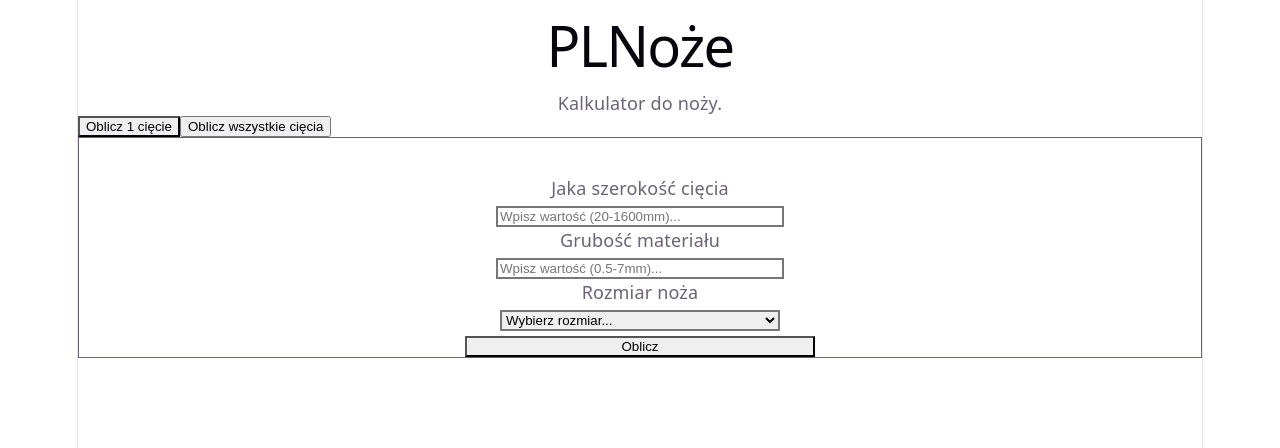
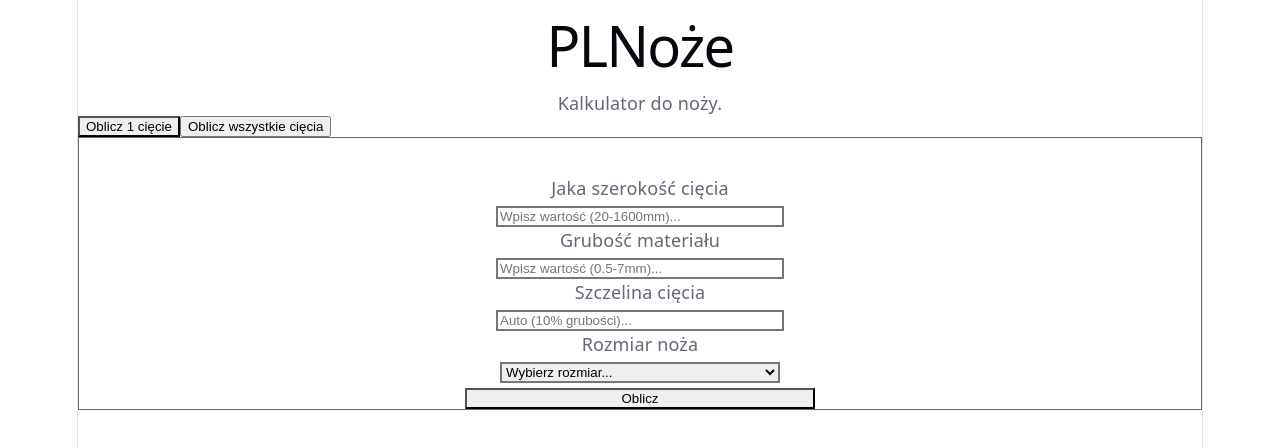
Before and after one commit to bartek111111-netizen/PLN, a Vue app: page / in a window 1280 px wide. Shown: the top 448 px of the page. Built offline with nearby package versions, Linux system fonts and the light colour scheme.

Commit message:
logic update for 1 cut and visuals

```diff
--- a/src/App.vue
+++ b/src/App.vue
@@ -1,11 +1,11 @@
 <script setup lang="ts">
-import { ref, onMounted } from 'vue'
+import { ref, watch, onMounted } from 'vue'
 import { useCalculatorStore } from './stores/calculatorStore'
 import { useToastStore } from './stores/toastStore'
 import Toast from './components/Toast.vue'
 import { panel1Schema } from './validation/panel1Schema'
 import { z } from 'zod'
-import type { LayoutItem } from './stores/calculatorStore'
+import type { LayoutItem, CutResult } from './stores/calculatorStore'
 
 const store = useCalculatorStore()
 const toastStore = useToastStore()
@@ -22,7 +22,7 @@ const getLayout = (layout: LayoutItem[] | null) => {
       position
     }
 
-    if (item.type === 'knife' || item.type === 'gum') {
+    if (['knife', 'gum', 'gap', 'spacer'].includes(item.type)) {
       scaled.width = item.size || item.width || 0
       position += scaled.width
     } else if (item.type === 'spacers') {
@@ -32,6 +32,11 @@ const getLayout = (layout: LayoutItem[] | null) => {
 
     return scaled
   })
+}
+
+const getGumColor = (color?: string) => {
+  const map: Record<string, string> = { blue: '#3b82f6', red: '#ef4444', yellow: '#eab308' }
+  return map[color || 'blue'] || '#3b82f6'
 }
 
 const switchPanel = (panelNumber: number) => {
@@ -60,6 +65,14 @@ const calculatePanel = (panelNumber: number) => {
     store.saveToStorage()
   }
 }
+
+watch(() => store.panels.panel1.field2, () => {
+  store.autoCalculateGap()
+})
+
+watch(() => store.panels.panel1.field4, () => {
+  store.setGapOverridden(true)
+})
 
 onMounted(() => {
   store.loadFromStorage()
@@ -135,6 +148,16 @@ onMounted(() => {
                >
              </div>
              <div>
+               <label class="block text-slate-200 font-semibold mb-2 text-sm">Szczelina cięcia</label>
+               <input
+                 v-model="store.panels.panel1.field4"
+                 type="number"
+                 step="0.1"
+               class="w-[280px] inline-block px-3 py-1.5 bg-slate-900 border-2 border-slate-600 rounded-lg text-slate-100 text-sm focus:outline-none focus:border-blue-500 focus:ring-2 focus:ring-blue-500/20 transition"
+                  placeholder="Auto (10% grubości)..."
+               >
+             </div>
+             <div>
                <label class="block text-slate-200 font-semibold mb-2 text-sm">Rozmiar noża</label>
                <select
                   v-model="store.panels.panel1.field3"
@@ -160,54 +183,49 @@ onMounted(() => {
             enter-to-class="opacity-100 transform translate-y-0"
           >
            <div v-if="store.showResult1" class="mt-4 p-5 bg-gradient-to-r from-blue-900/40 to-cyan-900/40 rounded-xl">
-              <!-- Visualization -->
-              <div v-if="Array.isArray(store.panel1Result)" class="mt-4 flex flex-col items-center justify-center w-full">
-                <p class="text-slate-200 font-semibold mb-4 text-sm">Wizualizacja złożenia:</p>
+               <div v-if="store.panel1Result && store.panel1Result.cut" class="mt-4 flex flex-col items-center justify-center w-full gap-6">
+                 <!-- Cięcie (Cut) -->
+                 <div class="w-full">
+                   <p class="text-slate-200 font-semibold mb-2 text-sm">
+                     Cięcie: <span class="text-blue-300">{{ store.panel1Result.cutWidth.toFixed(1) }}mm</span>
+                   </p>
                    <div class="flex justify-center">
-                  <svg :viewBox="`0 0 ${store.lastWidth1!} 150`" :style="{ width: `${store.lastWidth1! * 4.5}px`, height: '100px' }" class="bg-slate-900 rounded-lg border border-slate-700">
-                  <g v-for="(item, index) in getLayout(store.panel1Result)" :key="index">
-                    <!-- Knives (gray) -->
-                    <rect v-if="item.type === 'knife'"
-                       :x="item.position!"
-                       y="30"
-                       :width="item.width!"
-                      height="90"
-                      fill="#808080"
-                      stroke="#ffffff"
-                      stroke-width="1"/>
+                     <svg
+                       :viewBox="`0 0 ${store.panel1Result.cutWidth} 120`"
+                       :style="{ width: `${store.panel1Result.cutWidth * 4}px`, height: '80px' }"
+                       class="bg-slate-900 rounded-lg border border-slate-700"
+                     >
+                     <g v-for="(item, index) in getLayout(store.panel1Result.cut)" :key="'cut-'+index">
+                       <rect v-if="item.type === 'knife'" :x="item.position!" y="20" :width="item.width!" height="80" fill="#808080" stroke="#ffffff" stroke-width="1"/>
+                       <rect v-if="item.type === 'gum'" :x="item.position!" y="25" :width="item.width!" height="70" :fill="getGumColor(item.color)" stroke="#ffffff" stroke-width="1" opacity="0.8"/>
+                       <rect v-if="item.type === 'spacers'" :x="item.position!" y="35" :width="item.width!" height="50" fill="#a0a0a0" stroke="#ffffff" stroke-width="1" opacity="0.7"/>
+                       <text v-if="item.type === 'spacers'" :x="item.position! + item.width! / 2" y="65" text-anchor="middle" fill="#ffffff" font-size="8">D{{ item.width!.toFixed(1) }}</text>
+                     </g>
+                     </svg>
+                   </div>
+                 </div>
 
-                    <!-- Gums (colored) -->
-                   <rect v-if="item.type === 'gum'"
-                       :x="item.position!"
-                       y="35"
-                       :width="item.width!"
-                      height="80"
-                      :fill="item.color === 'blue' ? '#3b82f6' : item.color"
-                      stroke="#ffffff"
-                      stroke-width="1"
-                      opacity="0.8"/>
-
-                    <!-- Spacers -->
-                   <rect v-if="item.type === 'spacers'"
-                       :x="item.position!"
-                       y="48"
-                       :width="item.width!"
-                      height="54"
-                      fill="#a0a0a0"
-                      stroke="#ffffff"
-                      stroke-width="1"
-                      opacity="0.7"/>
-                   <text v-if="item.type === 'spacers'"
-                       :x="item.position! + item.width! / 2"
-                       y="80"
-                       text-anchor="middle"
-                       fill="#ffffff"
-                       font-size="8">
-                       D{{ item.width!.toFixed(1) }}
-                    </text>
+                 <!-- Dystans cięcia (Spacing) -->
+                 <div class="w-full">
+                   <p class="text-slate-200 font-semibold mb-2 text-sm">
+                     Dystans cięcia: <span class="text-cyan-300">{{ store.panel1Result.spacingWidth.toFixed(1) }}mm</span>
+                   </p>
+                   <div class="flex justify-center">
+                     <svg
+                       :viewBox="`0 0 ${store.panel1Result.spacingWidth} 120`"
+                       :style="{ width: `${store.panel1Result.spacingWidth * 4}px`, height: '80px' }"
+                       class="bg-slate-900 rounded-lg border border-slate-700"
+                     >
+                     <g v-for="(item, index) in getLayout(store.panel1Result.spacing)" :key="'spacing-'+index">
+                       <rect v-if="item.type === 'spacer'" :x="item.position!" y="35" :width="item.width!" height="50" fill="#5a6a7a" stroke="#ffffff" stroke-width="1" opacity="0.7"/>
+                        <text v-if="item.type === 'spacer'" :x="item.position! + item.width! / 2" y="65" text-anchor="middle" fill="#ffffff" font-size="8">D{{ item.width!.toFixed(1) }}</text>
+                       <rect v-if="item.type === 'gap'" :x="item.position!" y="20" :width="item.width!" height="80" fill="none" stroke="#ffffff" stroke-width="1" stroke-dasharray="3,3" opacity="0.5"/>
+                       <rect v-if="item.type === 'gum'" :x="item.position!" y="25" :width="item.width!" height="70" :fill="getGumColor(item.color)" stroke="#ffffff" stroke-width="1" opacity="0.8"/>
+                       <rect v-if="item.type === 'spacers'" :x="item.position!" y="35" :width="item.width!" height="50" fill="#a0a0a0" stroke="#ffffff" stroke-width="1" opacity="0.7"/>
+                       <text v-if="item.type === 'spacers'" :x="item.position! + item.width! / 2" y="65" text-anchor="middle" fill="#ffffff" font-size="8">D{{ item.width!.toFixed(1) }}</text>
                      </g>
-
                      </svg>
+                   </div>
                  </div>
                </div>
                <!-- Text fallback -->
--- a/src/stores/calculatorStore.ts
+++ b/src/stores/calculatorStore.ts
@@ -4,10 +4,11 @@ interface PanelState {
   field1: string
   field2: string
   field3: string
+  field4: string
 }
 
 export interface LayoutItem {
-  type: 'knife' | 'gum' | 'spacers'
+  type: 'knife' | 'gum' | 'spacers' | 'gap' | 'spacer'
   size?: number
   totalWidth?: number
   color?: string
@@ -15,17 +16,90 @@ export interface LayoutItem {
   position?: number
 }
 
-export interface ScaledLayoutItem extends LayoutItem {
-  width: number
-  position: number
+export interface CutResult {
+  cut: LayoutItem[]
+  spacing: LayoutItem[]
+  cutWidth: number
+  spacingWidth: number
+}
+
+const MIN_SPACER = 1.5
+
+function getSpacerBounds(n: number): { min: number; max: number } {
+  return {
+    min: n <= 2 ? 1.5 : 5,
+    max: n * 14
+  }
+}
+
+function buildMiddle(remaining: number, gumColor: string): LayoutItem[] {
+  if (remaining <= 0) return []
+
+  if (remaining < 20) {
+    return [{ type: 'spacers', totalWidth: remaining }]
+  }
+
+  if (remaining >= 20 && remaining < 20 + 1.5 + 20) {
+    const spacerEach = (remaining - 20) / 2
+    return [
+      { type: 'spacers', totalWidth: spacerEach },
+      { type: 'gum', size: 20, color: gumColor },
+      { type: 'spacers', totalWidth: spacerEach }
+    ]
+  }
+
+  let bestGums = -1
+  for (let n = 2; n <= 12; n++) {
+    const totalGumWidth = n * 20
+    const spacerSpace = remaining - totalGumWidth
+    if (spacerSpace <= 0) break
+
+    const numSlots = n - 1
+    const eachSpacer = spacerSpace / numSlots
+    const { min, max } = getSpacerBounds(n)
+
+    if (eachSpacer >= min && eachSpacer <= max) {
+      bestGums = n
+      break
+    }
+    if (eachSpacer < min) {
+      bestGums = n - 1
+      break
+    }
+  }
+
+  if (bestGums < 2) {
+    bestGums = 0
+    for (let n = 2; n <= 15; n++) {
+      const totalGumWidth = n * 20
+      if (totalGumWidth + (n - 1) * MIN_SPACER > remaining) break
+      bestGums = n
+    }
+  }
+
+  const totalGumWidth = bestGums * 20
+  const spacerSpace = remaining - totalGumWidth
+  const numSlots = bestGums - 1
+  const eachSpacer = spacerSpace / numSlots
+
+  const layout: LayoutItem[] = []
+  for (let i = 0; i < bestGums; i++) {
+    layout.push({ type: 'gum', size: 20, color: gumColor })
+    if (i < bestGums - 1) {
+      layout.push({ type: 'spacers', totalWidth: eachSpacer })
+    }
+  }
+
+  return layout
 }
 
 export const useCalculatorStore = defineStore('calculator', {
   state: () => ({
     panels: {
-      panel1: { field1: '', field2: '', field3: '' } as PanelState,
+      panel1: { field1: '', field2: '', field3: '', field4: '' } as PanelState,
       panel2: { field1: '', field2: '', field3: '' } as PanelState
     },
+    gapOverridden: false,
     spacers: [
       1.5, 1.8, 2, 2.05, 2.1, 2.2, 2.3, 2.4, 2.5, 2.6,
       2.7, 2.8, 2.9, 3, 4, 5, 6, 7, 8, 9,
@@ -38,7 +112,7 @@ export const useCalculatorStore = defineStore('calculator', {
       { size: 20, color: 'yellow' }
     ],
     knives: [9, 12, 20],
-    panel1Result: null as LayoutItem[] | null,
+    panel1Result: null as CutResult | null,
     panel2Result: null,
     showResult1: false,
     showResult2: false,
@@ -48,6 +122,16 @@ export const useCalculatorStore = defineStore('calculator', {
   actions: {
     setPanel1Values(values: PanelState) {
       this.panels.panel1 = { ...values };
+    },
+    autoCalculateGap() {
+      if (this.gapOverridden) return;
+      const thickness = parseFloat(this.panels.panel1.field2);
+      if (Number.isFinite(thickness) && thickness > 0) {
+        this.panels.panel1.field4 = (Math.round(thickness * 0.1 * 10) / 10).toFixed(1);
+      }
+    },
+    setGapOverridden(overridden: boolean) {
+      this.gapOverridden = overridden;
     },
     setPanel2Values(values: PanelState) {
       this.panels.panel2 = { ...values };
@@ -67,38 +151,57 @@ export const useCalculatorStore = defineStore('calculator', {
       }
     },
 
-    calculatePanel1(values: PanelState): LayoutItem[] {
+    calculatePanel1(values: PanelState): CutResult {
       const width = parseFloat(values.field1);
-      const _thickness = parseFloat(values.field2);
-      void _thickness;
+      const thickness = parseFloat(values.field2);
       const knifeSize = parseFloat(values.field3);
+      const gap = parseFloat(values.field4);
       this.lastWidth1 = width;
 
-      if (width < knifeSize * 2) {
-        throw new Error(`Szerokość cięcia (${width}mm) musi być co najmniej 2x rozmiar noża (${knifeSize}mm). Podaj większą liczbę dla szerokości cięcia albo wybierz mniejszy rozmiar noża.`);
+      // Validate gap range
+      const minGap = Math.round(thickness * 0.05 * 10) / 10;
+      const maxGap = Math.round(thickness * 0.8 * 10) / 10;
+      if (gap < minGap) {
+        throw new Error(`Szczelina cięcia (${gap}mm) nie może być mniejsza niż 5% grubości materiału (${minGap}mm).`);
+      }
+      if (gap > maxGap) {
+        throw new Error(`Szczelina cięcia (${gap}mm) nie może być większa niż 80% grubości materiału (${maxGap}mm).`);
       }
 
-      const layout: LayoutItem[] = [];
-      layout.push({ type: 'knife', size: knifeSize, color: 'gray' });
+      // Cut width = full width minus gap
+      const cutWidth = width - gap;
 
-      let remainingWidth = width - (knifeSize * 2);
-
-      if (remainingWidth > 20) {
-        layout.push({ type: 'gum', size: 20, color: 'blue' });
-        remainingWidth -= 20;
+      if (cutWidth < knifeSize * 2) {
+        throw new Error(`Szerokość cięcia (${width}mm) za mała dla dwóch noży (${knifeSize}mm) i szczeliny (${gap}mm). Cięcie (${cutWidth.toFixed(1)}mm) musi mieścić 2 noże. Wymagane minimum: ${(knifeSize * 2 + gap).toFixed(1)}mm.`);
       }
 
-      if (remainingWidth > 0) {
-        layout.push({ type: 'spacers', totalWidth: remainingWidth });
-      }
+      // Gum color for spacing: yellow if thickness >= 4, else red
+      const spacingGumColor = thickness >= 4 ? 'yellow' : 'red';
 
-      if (width - (knifeSize * 2) > 20) {
-        layout.push({ type: 'gum', size: 20, color: 'blue' });
-      }
+      // Build middle sections
+      const cutMiddle = buildMiddle(cutWidth - knifeSize * 2, 'blue');
+      const spacingMiddle = buildMiddle(width - knifeSize * 2 - gap * 2, spacingGumColor);
 
-      layout.push({ type: 'knife', size: knifeSize, color: 'gray' });
+      const cut: LayoutItem[] = [
+        { type: 'knife', size: knifeSize, color: 'gray' },
+        ...cutMiddle,
+        { type: 'knife', size: knifeSize, color: 'gray' }
+      ];
 
-      return layout;
+      const spacing: LayoutItem[] = [
+        { type: 'spacer', size: knifeSize, color: 'gray' },
+        { type: 'gap', size: gap, color: 'gap' },
+        ...spacingMiddle,
+        { type: 'gap', size: gap, color: 'gap' },
+        { type: 'spacer', size: knifeSize, color: 'gray' }
+      ];
+
+      return {
+        cut,
+        spacing,
+        cutWidth,
+        spacingWidth: width
+      };
     },
 
     calculatePanel2(_values: PanelState) {
--- a/src/validation/panel1Schema.ts
+++ b/src/validation/panel1Schema.ts
@@ -13,5 +13,9 @@ export const panel1Schema = z.object({
     .refine(isFiniteNumber, { message: 'Wpisz prawidłową liczbę dla grubości materiału!' })
     .min(0.5, { message: 'Grubość materiału musi być co najmniej 0.5mm!' })
     .max(7, { message: 'Grubość materiału nie może przekraczać 7mm!' }),
-  field3: z.string().min(1, { message: 'Wybierz rozmiar noża!' })
+  field3: z.string().min(1, { message: 'Wybierz rozmiar noża!' }),
+  field4: z.coerce
+    .number()
+    .refine(isFiniteNumber, { message: 'Wpisz prawidłową liczbę dla szczeliny cięcia!' })
+    .min(0.1, { message: 'Szczelina cięcia musi być co najmniej 0.1mm!' })
 })
```
Lines whose indentation alone changed are shown as unchanged.
